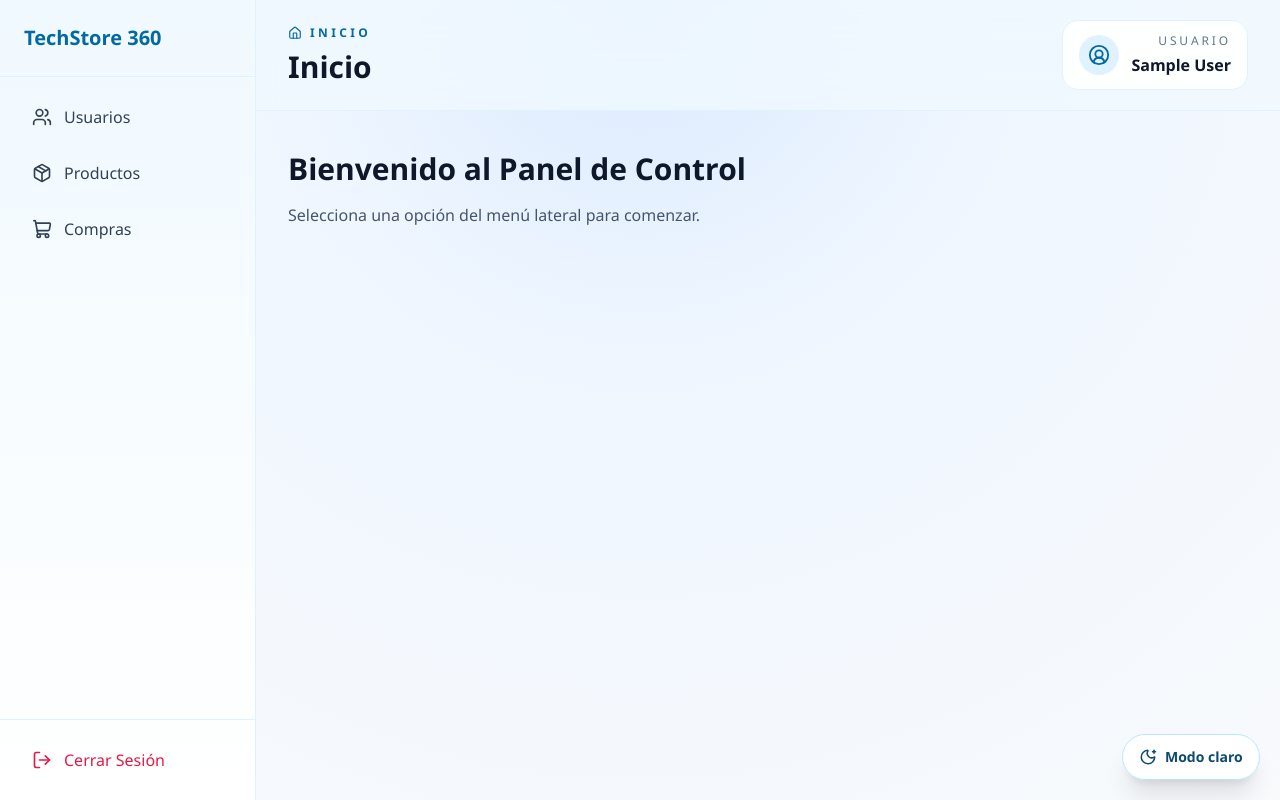
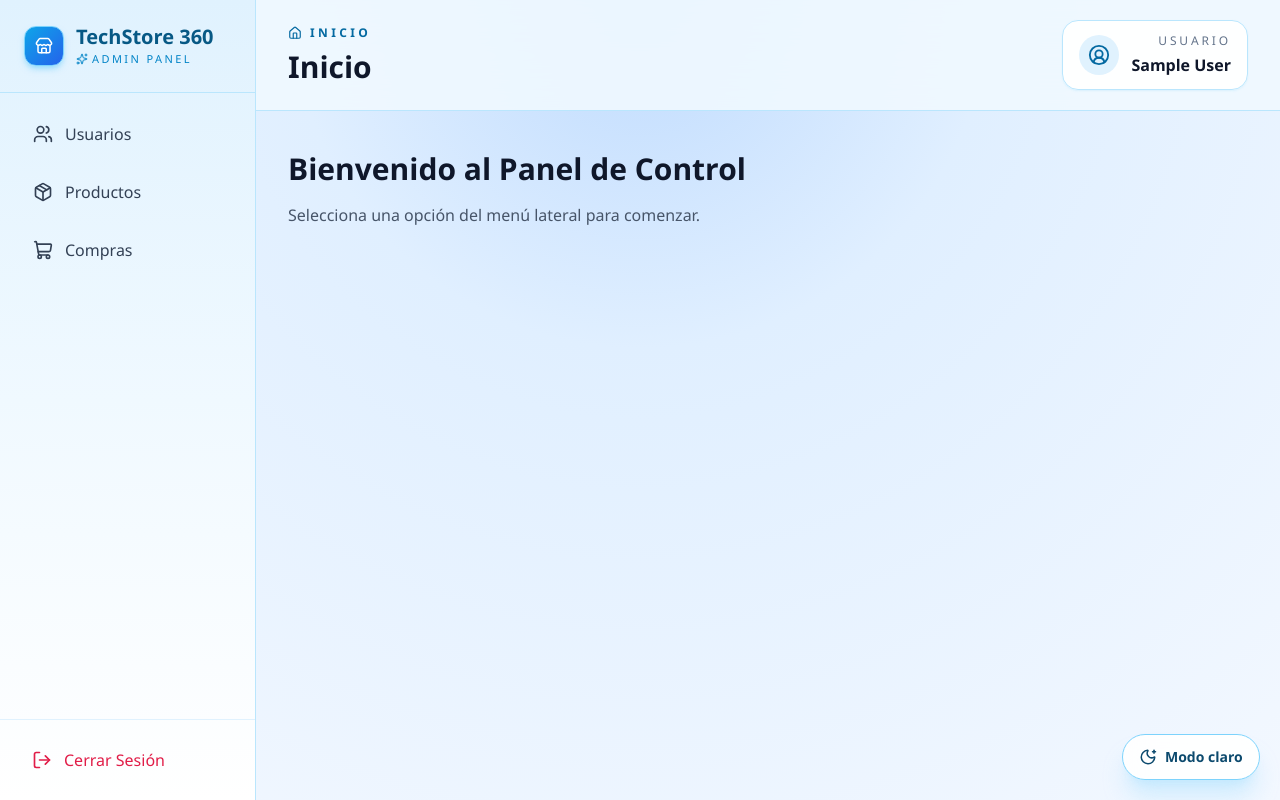
Before and after one commit to NIXON-HS/ProyectoValido, a React (Create React App) app in the folder web-client/: page / in a window 1280 px wide. Built offline with nearby package versions, Linux system fonts and the light colour scheme; no server answers; sample sign-in values are in the browser's storage; the HTML template or start-up script is replaced by a standard one.

Commit message:
fix(styles): bordes y animaciones implementadas para el react

```diff
--- a/web-client/src/components/Sidebar.jsx
+++ b/web-client/src/components/Sidebar.jsx
@@ -2,17 +2,17 @@ import React from 'react';
 import { NavLink } from 'react-router-dom';
 import { useAuth } from '../contexts/AuthContext';
 import { useTheme } from '../contexts/ThemeContext';
-import { Users, Package, ShoppingCart, LogOut } from 'lucide-react';
+import { Users, Package, ShoppingCart, LogOut, Store, Sparkles } from 'lucide-react';
 
 function getLinkClass(isLight, isActive) {
   if (isActive) {
     return isLight
-      ? 'bg-sky-100 text-sky-800 border border-sky-200 shadow-sm shadow-sky-100/60'
+      ? 'dashboard-nav-link bg-sky-100 text-sky-800 border border-sky-300 shadow-sm shadow-sky-200/70'
       : 'bg-sky-500/10 text-sky-300 border border-sky-500/20';
   }
 
   return isLight
-    ? 'text-slate-700 hover:bg-sky-50 hover:text-slate-900'
+    ? 'dashboard-nav-link text-slate-700 border border-transparent hover:bg-sky-50 hover:border-sky-200 hover:text-slate-900'
     : 'text-slate-400 hover:bg-slate-800/60 hover:text-slate-100';
 }
 
@@ -27,10 +27,21 @@ export default function Sidebar() {
   ];
 
   return (
-    <div className={`w-64 flex flex-col justify-between border-r ${isLight ? 'bg-gradient-to-b from-sky-50 to-white border-sky-100 text-slate-900' : 'bg-slate-900 border-slate-700 text-slate-100'}`}>
+    <div className={`sidebar-shell w-64 flex flex-col justify-between border-r ${isLight ? 'bg-gradient-to-b from-sky-100 via-sky-50 to-white border-sky-200 text-slate-900' : 'bg-slate-900 border-slate-700 text-slate-100'}`}>
       <div>
-        <div className={`p-6 border-b ${isLight ? 'border-sky-100' : 'border-slate-700'}`}>
-          <h1 className={`text-xl font-bold ${isLight ? 'text-sky-700' : 'text-sky-400'}`}>TechStore 360</h1>
+        <div className={`p-6 border-b ${isLight ? 'border-sky-200' : 'border-slate-700'}`}>
+          <div className="flex items-center gap-3">
+            <div className={`brand-mark flex h-10 w-10 items-center justify-center rounded-xl border ${isLight ? 'border-sky-300 bg-gradient-to-br from-sky-500 to-blue-600 text-white shadow-md shadow-sky-300/60' : 'border-slate-700 bg-slate-800 text-sky-300'}`}>
+              <Store size={18} />
+            </div>
+            <div>
+              <h1 className={`text-xl font-bold leading-tight ${isLight ? 'text-sky-800' : 'text-sky-400'}`}>TechStore 360</h1>
+              <p className={`mt-0.5 text-[11px] uppercase tracking-[0.22em] flex items-center gap-1 ${isLight ? 'text-sky-600' : 'text-slate-400'}`}>
+                <Sparkles size={12} />
+                Admin panel
+              </p>
+            </div>
+          </div>
         </div>
         <nav className="p-4 space-y-2">
           {links.map((link) => (
--- a/web-client/src/index.css
+++ b/web-client/src/index.css
@@ -196,6 +196,38 @@ body {
   animation: dashboard-switch-in 520ms ease-out both;
 }
 
+.sidebar-shell {
+  animation: sidebar-shell-in 420ms ease-out both;
+}
+
+.brand-mark {
+  animation: brand-pop-in 460ms ease-out both;
+}
+
+.dashboard-nav-link {
+  position: relative;
+  overflow: hidden;
+  transition: transform 180ms ease, border-color 180ms ease, box-shadow 180ms ease, background-color 180ms ease;
+}
+
+.dashboard-nav-link::after {
+  content: '';
+  position: absolute;
+  inset: 0;
+  background: linear-gradient(115deg, transparent 0%, rgba(56, 189, 248, 0.13) 48%, transparent 100%);
+  transform: translateX(-120%);
+  transition: transform 300ms ease;
+  pointer-events: none;
+}
+
+.dashboard-nav-link:hover {
+  transform: translateX(2px);
+}
+
+.dashboard-nav-link:hover::after {
+  transform: translateX(120%);
+}
+
 .login-textfield::placeholder {
   color: var(--app-muted);
 }
@@ -290,3 +322,38 @@ body {
     transform: translateY(0) scale(1);
   }
 }
+
+@keyframes sidebar-shell-in {
+  from {
+    opacity: 0;
+    transform: translateX(-14px);
+  }
+
+  to {
+    opacity: 1;
+    transform: translateX(0);
+  }
+}
+
+@keyframes brand-pop-in {
+  from {
+    opacity: 0;
+    transform: scale(0.9) rotate(-6deg);
+  }
+
+  to {
+    opacity: 1;
+    transform: scale(1) rotate(0deg);
+  }
+}
+
+@media (prefers-reduced-motion: reduce) {
+
+  .sidebar-shell,
+  .brand-mark,
+  .dashboard-nav-link,
+  .dashboard-nav-link::after {
+    animation: none !important;
+    transition: none !important;
+  }
+}
--- a/web-client/src/pages/Dashboard.jsx
+++ b/web-client/src/pages/Dashboard.jsx
@@ -32,7 +32,7 @@ function ThemeSwitch({ isLight, toggleTheme }) {
     <button
       type="button"
       onClick={toggleTheme}
-      className={`dashboard-theme-switch fixed bottom-5 right-5 z-30 flex items-center gap-2 rounded-full border px-4 py-3 text-sm font-semibold shadow-xl backdrop-blur-md transition-all hover:scale-[1.02] ${isLight ? 'border-sky-200 bg-white/90 text-sky-900' : 'border-slate-700 bg-slate-900/85 text-slate-100'}`}
+      className={`dashboard-theme-switch fixed bottom-5 right-5 z-30 flex items-center gap-2 rounded-full border px-4 py-3 text-sm font-semibold shadow-xl backdrop-blur-md transition-all hover:scale-[1.02] ${isLight ? 'border-sky-300 bg-white/90 text-sky-900 shadow-sky-200/70' : 'border-slate-700 bg-slate-900/85 text-slate-100'}`}
       aria-label={isLight ? 'Cambiar a modo oscuro' : 'Cambiar a modo claro'}
     >
       {isLight ? <MoonStar size={18} /> : <SunMedium size={18} />}
@@ -58,10 +58,10 @@ export default function Dashboard() {
   const routeMeta = getRouteMeta(location.pathname);
 
   return (
-    <div className={`dashboard-shell flex h-screen transition-colors duration-300 ${isLight ? 'bg-[radial-gradient(circle_at_top,_#dbeafe_0%,_#eff6ff_35%,_#f8fafc_100%)] text-slate-900' : 'bg-slate-950 text-slate-100'}`}>
+    <div className={`dashboard-shell flex h-screen transition-colors duration-300 ${isLight ? 'bg-[radial-gradient(circle_at_top,_#bfdbfe_0%,_#e0efff_34%,_#f3f8ff_100%)] text-slate-900' : 'bg-slate-950 text-slate-100'}`}>
       <Sidebar />
       <div className="dashboard-content flex-1 overflow-auto">
-        <div className={`dashboard-topbar sticky top-0 z-20 border-b backdrop-blur-xl ${isLight ? 'border-sky-100 bg-sky-50/80' : 'border-slate-800 bg-slate-950/80'}`}>
+        <div className={`dashboard-topbar sticky top-0 z-20 border-b backdrop-blur-xl ${isLight ? 'border-sky-200 bg-sky-50/90' : 'border-slate-800 bg-slate-950/80'}`}>
           <div className="flex items-center justify-between gap-4 px-8 py-5">
             <div className="min-w-0">
               <div className={`flex items-center gap-2 text-xs font-semibold uppercase tracking-[0.28em] ${isLight ? 'text-sky-700' : 'text-slate-400'}`}>
@@ -70,7 +70,7 @@ export default function Dashboard() {
               </div>
               <h2 className={`mt-2 text-3xl font-black ${isLight ? 'text-slate-900' : 'text-white'}`}>{routeMeta.label}</h2>
             </div>
-            <div className={`hidden shrink-0 items-center gap-3 rounded-2xl border px-4 py-3 sm:flex ${isLight ? 'border-sky-100 bg-white/85' : 'border-slate-700 bg-slate-900/60'}`}>
+            <div className={`hidden shrink-0 items-center gap-3 rounded-2xl border px-4 py-3 sm:flex ${isLight ? 'border-sky-200 bg-white/90 shadow-sm shadow-sky-200/40' : 'border-slate-700 bg-slate-900/60'}`}>
               <div className={`flex h-10 w-10 items-center justify-center rounded-full ${isLight ? 'bg-sky-100 text-sky-700' : 'bg-sky-500/10 text-sky-300'}`}>
                 <UserCircle2 size={22} />
               </div>
```
